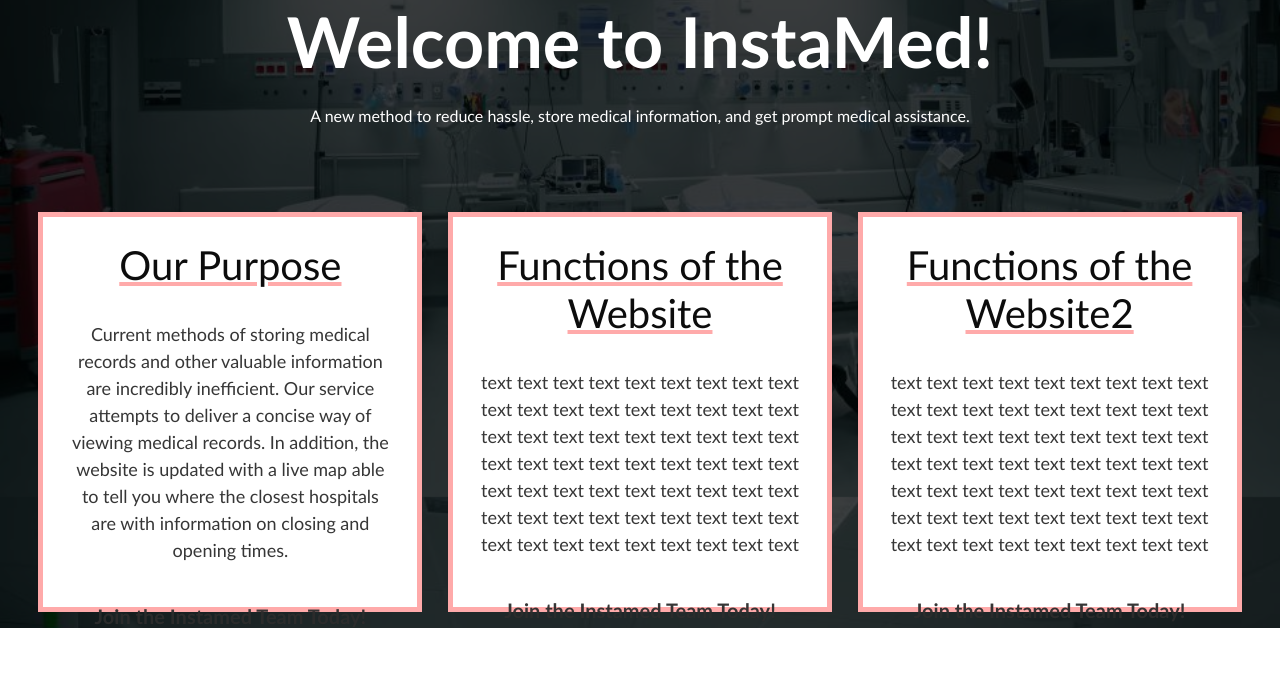
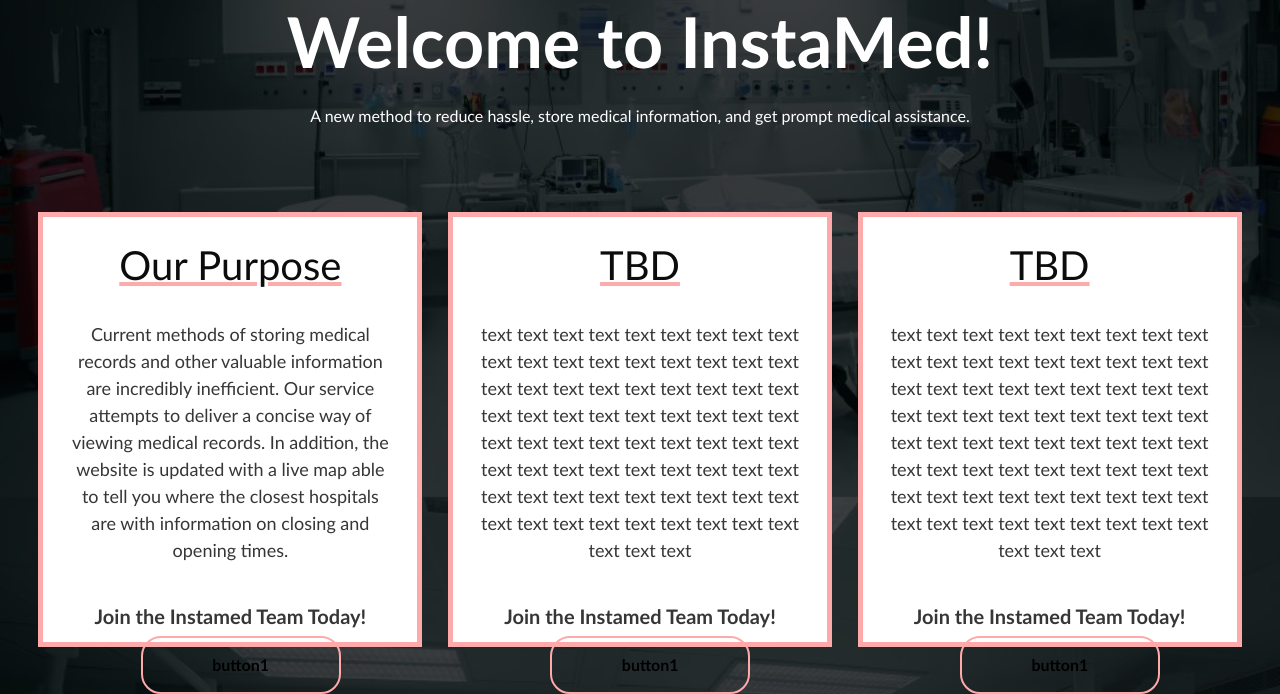
Before and after one commit to tparmar/montyhacks_project, a Flask app: page / in a window 1280 px wide. Shown: the part 303-997 px from the top of the page. Before the commit the page ends 931 px from the top, so only its background shows below. Run offline with Flask 2, Linux system fonts and the light colour scheme; some libraries are stand-ins or nearby versions.

Commit message:
commit on main

```diff
--- a/static/styles.css
+++ b/static/styles.css
@@ -89,24 +89,25 @@
     line-height: 25px;
 }
 button{
+    margin-left: 26%;
     width: 200px;
     padding: 15px 0;
     text-align: center;
-    margin: 20px 10px;
-    border-radius: 25px;
+    border-radius: 20px;
     font-weight: bold;
     border: 2px solid #ffaaaa;
     background: transparent;
-    color: white;
+    color: rgb(0, 0, 0);
     cursor: pointer;
-    position: relative;
+    position: absolute;
     overflow: hidden;
+    z-index: 3;
 }
 span{
     background: #ffaaaa;
     height: 100%;
     width: 0;
-    border-radius: 25px;
+    border-radius: 20px;
     position: absolute;
     left: 0;
     bottom: 0;
@@ -125,7 +126,7 @@
     width: 30%;
     margin-left: 3%;
     margin-right: 60%;
-    height: 400px;
+    height: 435px;
     background: #ffffff;
     color: black;
     left: 0%;
@@ -171,7 +172,7 @@
     float: right;
     width: 30%;
     margin-left: 35%;
-    height: 400px;
+    height: 435px;
     background: #ffffff;
     color: black;
     left: 0%;
@@ -213,7 +214,7 @@
     float: right;
     width: 30%;
     margin-left: 67%;
-    height: 400px;
+    height: 435px;
     background: #ffffff;
     color: black;
     left: 0%;
--- a/templates/index.html
+++ b/templates/index.html
@@ -23,22 +23,25 @@
             </p>
             <br>
             <h6> <b>Join the Instamed Team Today!</b></h6>
+            <button type= "button"><span></span>button1</button>
         </div>
         <div class = "htextbox2">
             <br>
-            <h1>Functions of the Website</h1>
+            <h1>TBD</h1>
             <br>
-            <p> text text text text text text text text text text text text text text text text text text text text text text text text text text text text text text text text text text text text text text text text text text text text text text text text text text text text text text text text text text text text text text text</p>
+            <p> text text text text text text text text text text text text text text text text text text text text text text text text text text text text text text text text text text text text text text text text text text text text text text text text text text text text text text text text text text text text text text text text text text text text text text text text text text text</p>
             <br>
             <h6> <b>Join the Instamed Team Today!</b></h6>
+            <button type= "button"><span></span>button1</button>
         </div>
         <div class = "htextbox3">
             <br>
-            <h1>Functions of the Website2</h1>
+            <h1>TBD</h1>
             <br>
-            <p> text text text text text text text text text text text text text text text text text text text text text text text text text text text text text text text text text text text text text text text text text text text text text text text text text text text text text text text text text text text text text text text</p>
+            <p> text text text text text text text text text text text text text text text text text text text text text text text text text text text text text text text text text text text text text text text text text text text text text text text text text text text text text text text text text text text text text text text text text text text text text text text text text text text</p>
             <br>
             <h6> <b>Join the Instamed Team Today!</b></h6>
+            <button type= "button"><span></span>button1</button>
             </div>
         <br><br><br><br><br><br>
     </body>
```
